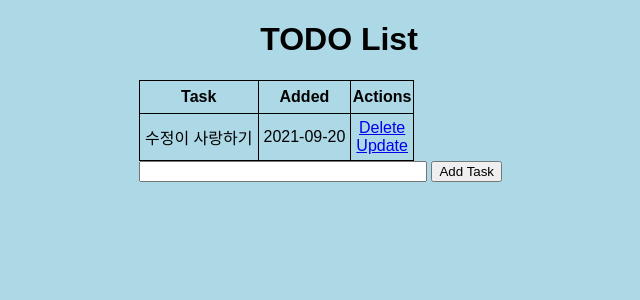
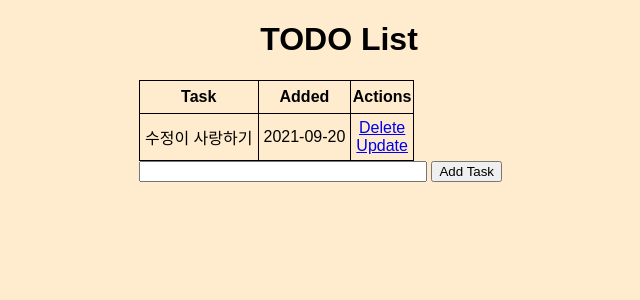
Before and after one commit to swkokr/flask_practice, a Flask app: page / in a window 1280 px wide. Shown: the top 300 px of the page, without its empty margins (301-941 px from the left). Run offline with Flask 2, Linux system fonts and the light colour scheme; data comes from the database, SQL or seed files in the repository.

Commit message:
Update main.css

```diff
--- a/static/css/main.css
+++ b/static/css/main.css
@@ -1,7 +1,7 @@
 body, html{
     margin: 0;
     font-family: sans-serif;
-    background-color: lightblue;
+    background-color: blanchedalmond;
 }
 
 .content {
```
